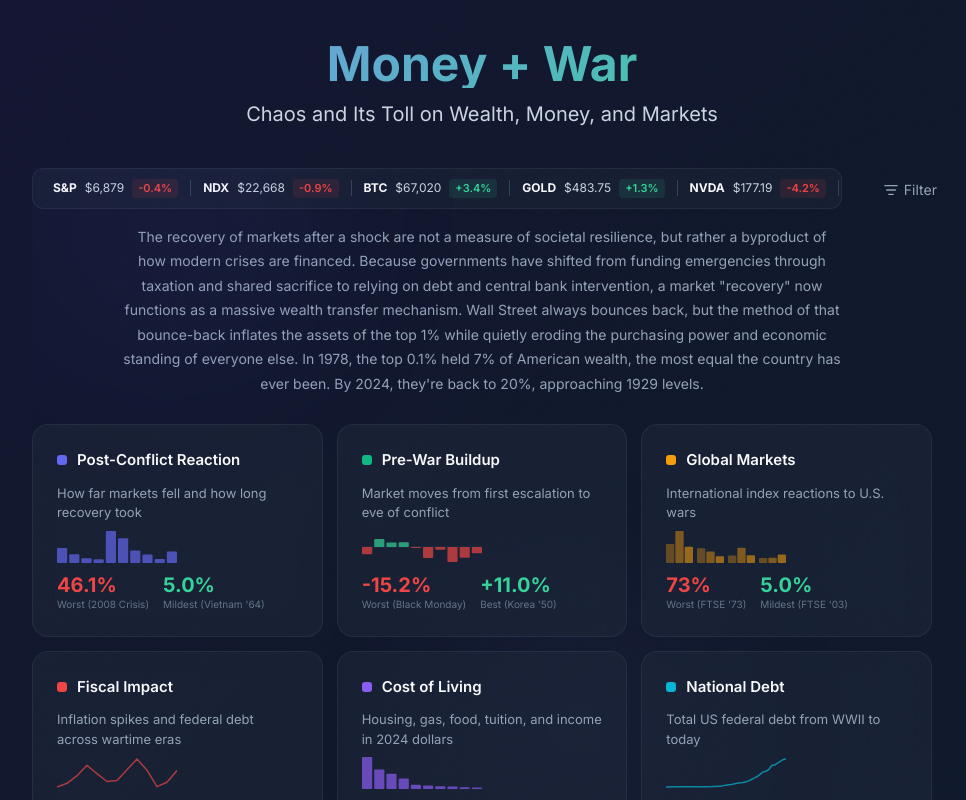
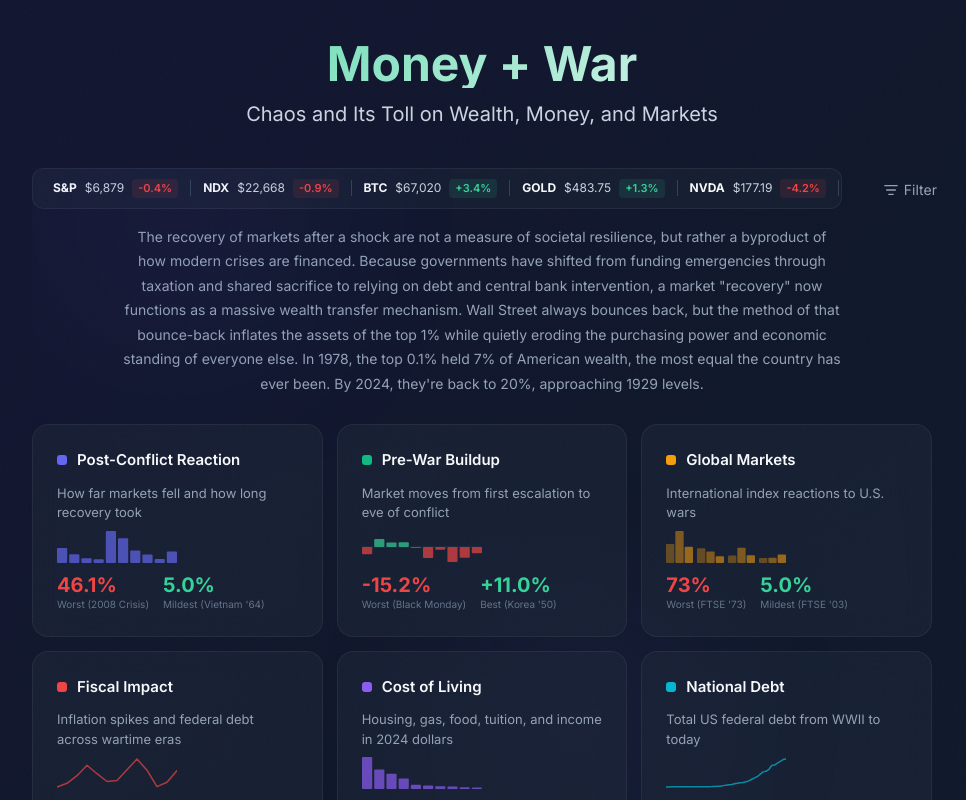
Before and after one commit to azaidi06/fin, a React (Vite) app in the folder war-markets-react/: page / in a window 1280 px wide. Shown: the top 800 px of the page, without its empty margins (158-1124 px from the left). Built offline with nearby package versions, Linux system fonts and the light colour scheme.

Commit message:
update title color prifle

```diff
--- a/war-markets-react/src/index.css
+++ b/war-markets-react/src/index.css
@@ -179,7 +179,7 @@ body::after {
 }
 
 .animated-gradient-text {
-  background: linear-gradient(135deg, #818CF8, #34D399, #818CF8, #A78BFA);
+  background: linear-gradient(135deg, #34D399, #F8FAFC, #EF4444, #F8FAFC);
   background-size: 300% 300%;
   animation: textGradientShift 6s ease infinite;
   -webkit-background-clip: text;
```
